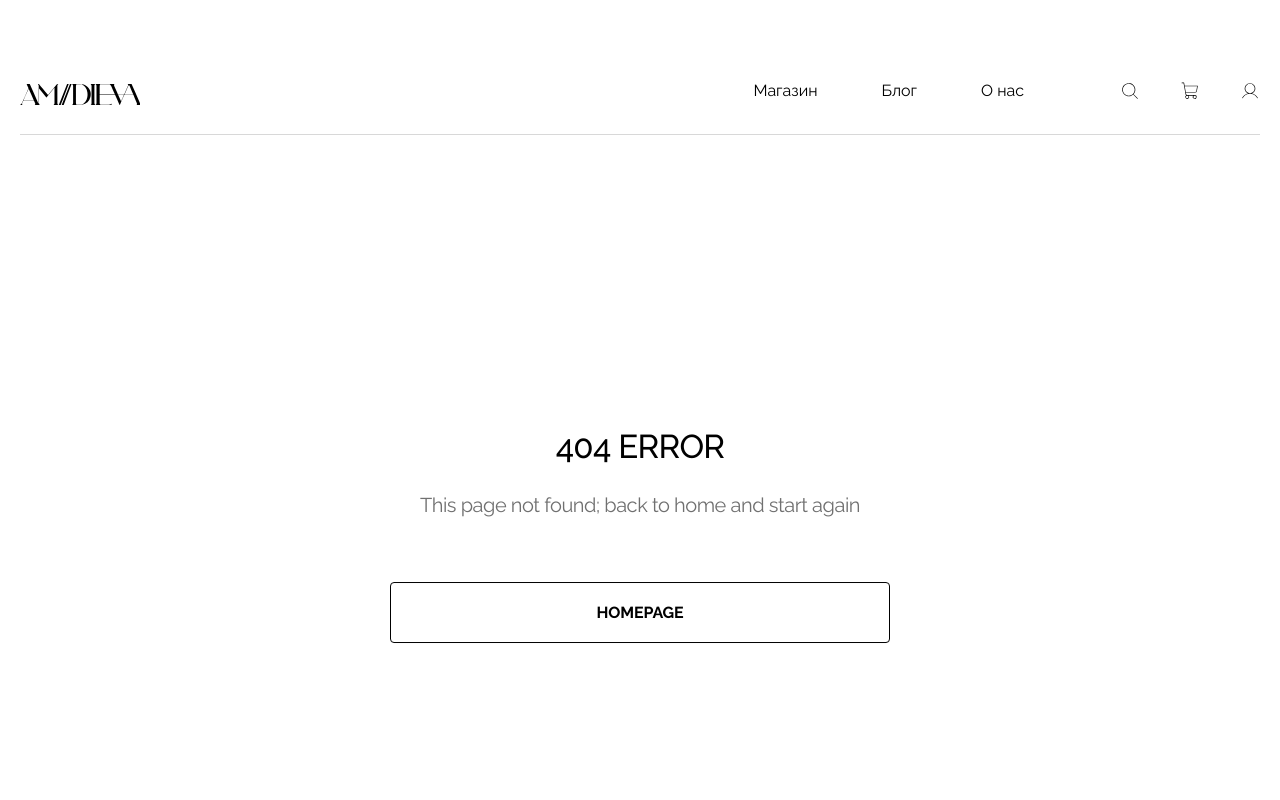
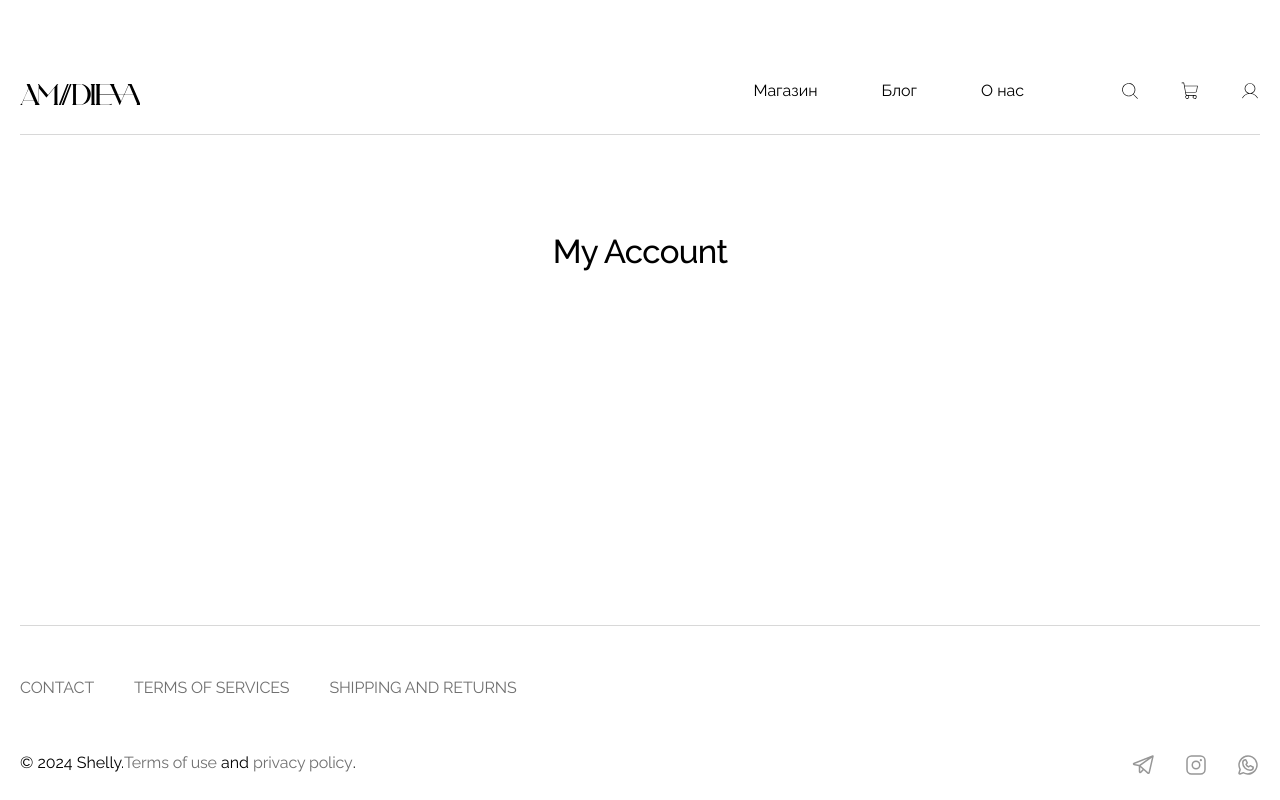
Before and after one commit to Aliskhan7/amidieva-project, a Next.js app: page /account in a window 1280 px wide. Before the commit this address had no page. Shown: the top 800 px of the page. Built offline with nearby package versions, Linux system fonts and the light colour scheme.

Commit message:
add account page

```diff
--- /dev/null
+++ b/src/app/account/page.tsx
@@ -0,0 +1,13 @@
+import React from "react";
+
+const Account = () => {
+  return (
+    <div className="py-24">
+      <div>
+        <h1 className="title-h1 mb-16">My Account</h1>
+      </div>
+    </div>
+  );
+};
+
+export default Account;
```
